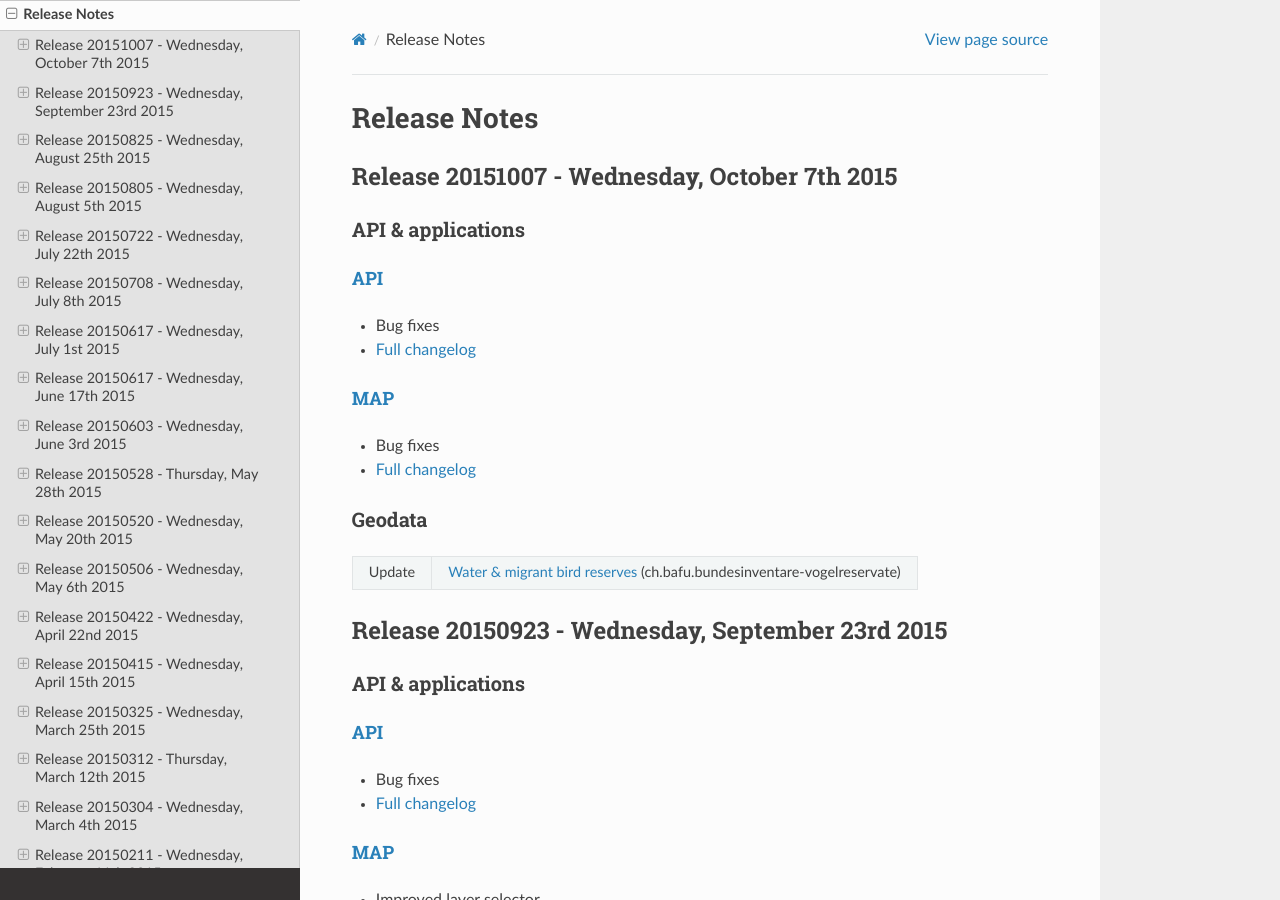
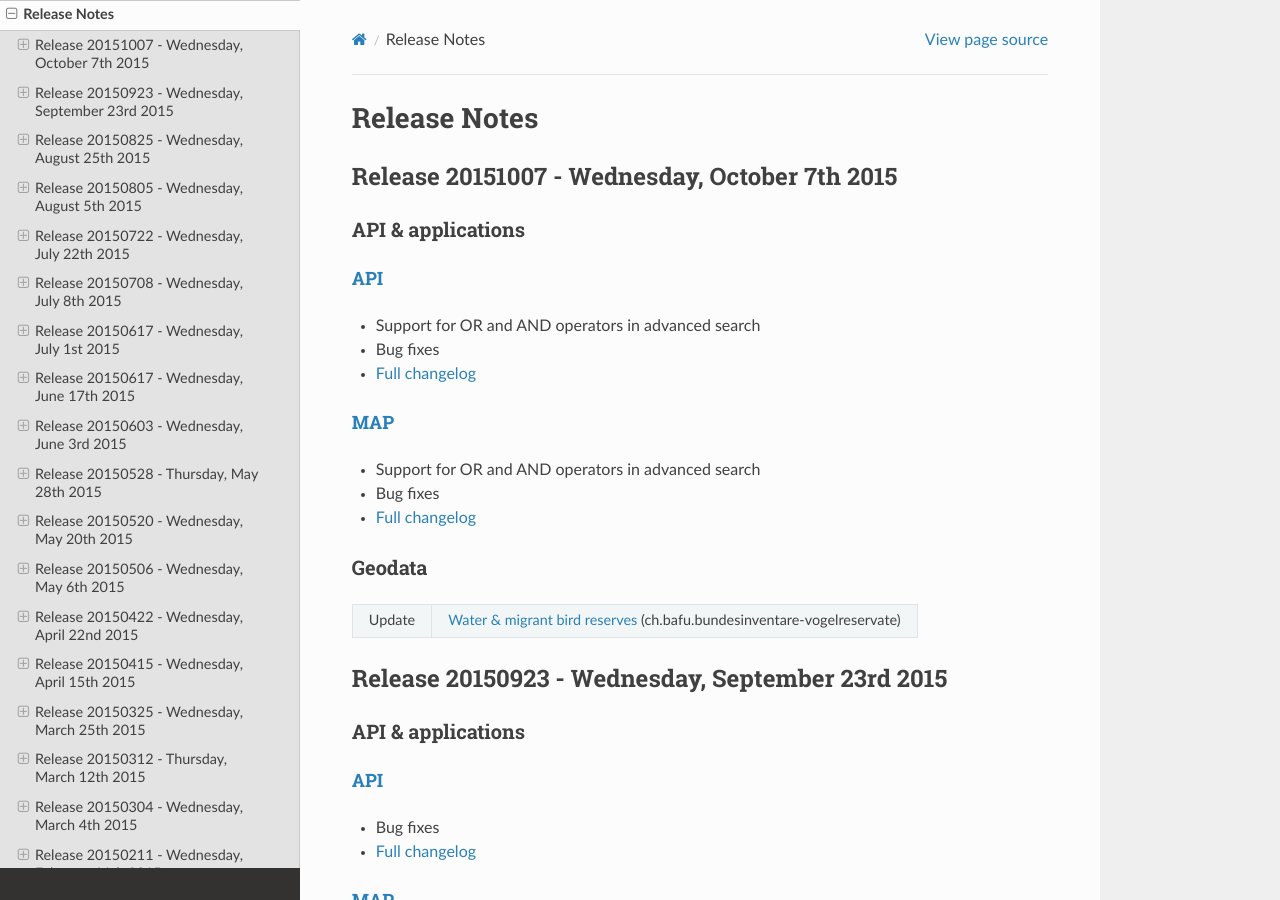
Before and after one commit to swisstopo-test/doc-chsdi3, a Sphinx documentation site: the page built from source/releasenotes/index.rst, in a window 1280 px wide and 900 px high. Built offline with Sphinx 7.4.7 and the Read the Docs theme 2.0.0, drawn with Linux system fonts in a browser that asks for light colours.

Commit message:
missing functions in release note

```diff
--- a/source/releasenotes/index.rst
+++ b/source/releasenotes/index.rst
@@ -19,13 +19,13 @@ API & applications
 
 `API <//api3.geo.admin.ch>`__
 '''''''''''''''''''''''''''''
-
+- Support for OR and AND operators in advanced search
 - Bug fixes
 - `Full changelog <https://github.com/geoadmin/mf-chsdi3/compare/r_150923...r_151007>`__
 
 `MAP <//map.geo.admin.ch>`__
 '''''''''''''''''''''''''''''
-
+- Support for OR and AND operators in advanced search
 - Bug fixes
 - `Full changelog <https://github.com/geoadmin/mf-geoadmin3/compare/r_150923...r_151007>`__
 
```
